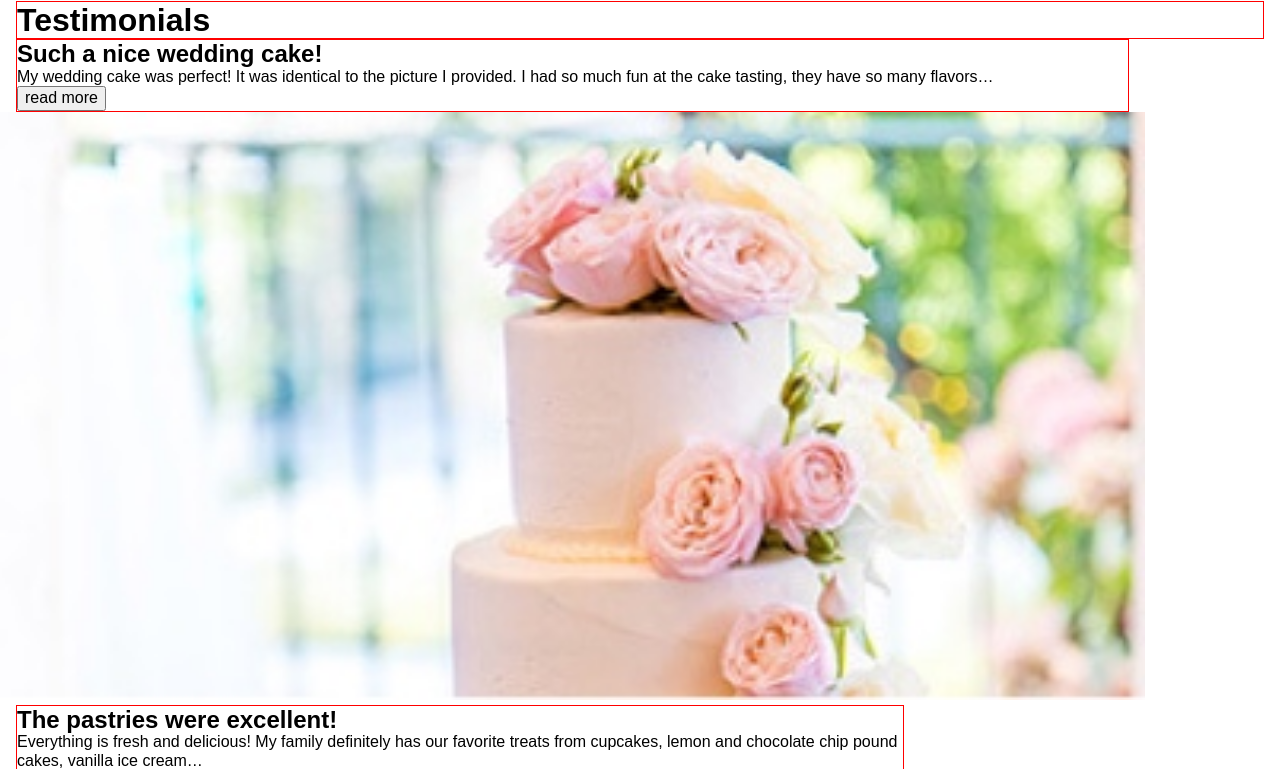
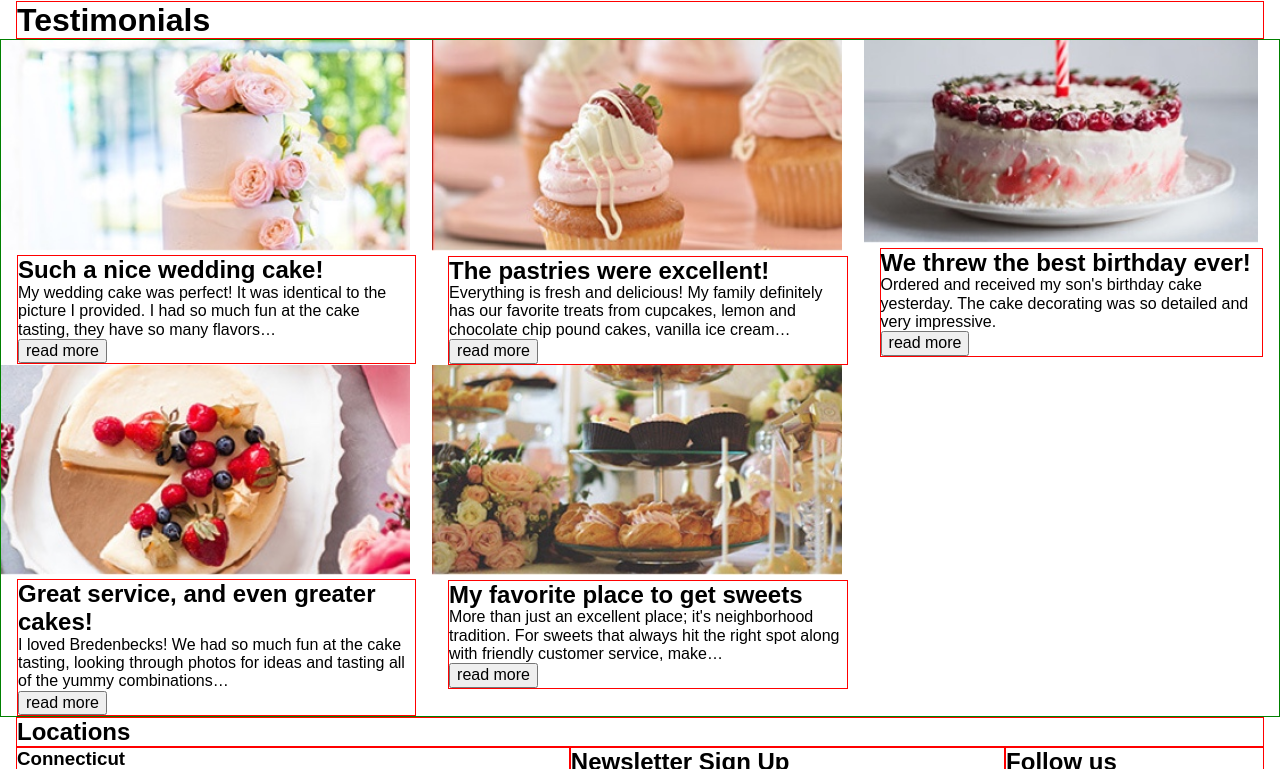
Before and after one commit to sdb329/Balsamo-web-2, a plain HTML site: page deploy/index.html in a window 1280 px wide. Shown: the part 1863-2632 px from the top of the page. Drawn offline with Linux system fonts and the light colour scheme.

Commit message:
testimonials troubleshooting

```diff
--- a/deploy/index.html
+++ b/deploy/index.html
@@ -124,13 +124,20 @@
         </div>
 
         <ul>
+
+
             <li>
-                <div id="img-1t">
+
+                <div>
                     <img src="img/testimonials/wedding-cake.jpg" alt="wedding cake">
                 </div>
+
+
                 <section>
                     <div class="test-content">
-                        <div id="1-test-0">
+
+
+                        <div>
                         <h2>Such a nice wedding cake!</h2>
                         <p>My wedding cake was perfect! It was identical to the picture I provided. I had so much fun at
                             the
@@ -138,21 +145,27 @@
                             tasting, they have so many flavors…</p>
                         <button>read more</button>
                     </div>
+
+
                 </div>
                 </section>
 
+            </li>
 
 
-            </li>
+
 
             <li>
-                <div id="img-2t">
+
+                <div>
                     <img src="img/testimonials/strawberry-cupcakes.jpg" alt="strawberry cupcakes">
                 </div>
 
                 <section>
                     <div class="test-content">
-                        <div id="2-test-0">
+
+
+                        <div>
                         <h2>The pastries were excellent!</h2>
                         <p>Everything is fresh and delicious! My family definitely has our favorite treats from
                             cupcakes,
@@ -160,46 +173,32 @@
                             and
                             chocolate chip pound cakes, vanilla ice cream…</p>
                         <button>read more</button>
-                    </div></div>
+                    </div>
+
+                </div>
                 </section>
-
-
-
             </li>
 
             <li>
+
                 <div id="img-3t">
                     <img src="img/testimonials/birthday-cake.jpg" alt="birthday cake">
                 </div>
+
                 <section>
                     <div class="test-content">
-                        <div id="3-test-0">
+
+
+                        <div>
                         <h2>We threw the best birthday ever!</h2>
                         <p>Ordered and received my son's birthday cake yesterday. The cake decorating was so detailed
                             and
                             very
                             impressive.</p>
                         <button>read more</button>
-                    </div></div>
-                </section>
+                    </div>
 
-
-            </li>
-
-            <li>
-                <div id="img-4t">
-                    <img src="img/testimonials/fruit-cake.jpg" alt="fruit cake">
                 </div>
-                <section>
-                    <div class="test-content">
-                        <div id="4-test-0">
-                        <h2>Great service, and even greater cakes!</h2>
-                        <p>I loved Bredenbecks! We had so much fun at the cake tasting, looking through photos for ideas
-                            and
-                            tasting
-                            all of the yummy combinations…</p>
-                        <button>read more</button>
-                    </div></div>
                 </section>
 
 
@@ -207,12 +206,38 @@
 
             <li>
 
-                <div id="img-5t">
+
+                <div>
+                    <img src="img/testimonials/fruit-cake.jpg" alt="fruit cake">
+                </div>
+                <section>
+
+
+                    <div class="test-content">
+                        <div>
+                        <h2>Great service, and even greater cakes!</h2>
+                        <p>I loved Bredenbecks! We had so much fun at the cake tasting, looking through photos for ideas
+                            and
+                            tasting
+                            all of the yummy combinations…</p>
+                        <button>read more</button>
+                    </div>
+
+                </div>
+            </section>
+            </li>
+
+            <li>
+
+                <div>
                     <img src="img/testimonials/cake-display.jpg" alt="cake display">
                 </div>
+
                 <section>
                     <div class="test-content">
-                        <div id="5-test-0">
+
+
+                        <div>
                         <h2>My favorite place to get sweets</h2>
                         <p>More than just an excellent place; it's neighborhood tradition. For sweets that always hit
                             the
@@ -220,11 +245,12 @@
                             spot
                             along with friendly customer service, make…</p>
                         <button>read more</button>
-                    </div></div>
+                    </div>
+
+                </div>
                 </section>
+            </li>
 
-
-            </li>
         </ul>
 
     </section>
--- a/dev/scss/sections/_testimonials.scss
+++ b/dev/scss/sections/_testimonials.scss
@@ -35,58 +35,96 @@
                 }
             }
 
+        }}
+     ul{
+         @include md{
+            display: grid;
+            grid-template-columns: auto auto;
+            border: 1px solid green;
+         }
+        li{
+            @include md{
+            img {
+                width: 95%
+            }}
         }
+     }
 
-        @include md {
-            li {
-                display: grid;
-                grid-template-columns: auto auto;
-                grid-template-areas:
-                    "t1 t2"
-                    "img1 img2"
-                    "t3 t4"
-                    "img3 img4"
-                    "t5 t5"
-                    "img5 img5";
-            }
+     ul{
+        @include lg{
+           display: grid;
+           grid-template-columns: auto auto auto;
+           border: 1px solid green;
         }
+        .test-content {
+            @include lg{
+            grid-area: test;
+            border: 1px solid red;
+        }}
+       li{
+           @include lg{
+           img {
+               width: 95%
+           }}
+       }
+    }
 
 
-                #img-1t{
-                    @include md {
-                        grid-area: img1;
-                    }
-                }
+    }
 
 
 
-                #img-2t{
-                    @include md {
-                        grid-area: img2;
-                    }
-                }
+
+    //     @include md {
+    //         li {
+    //             display: grid;
+    //             grid-template-columns: auto auto;
+    //             grid-template-areas:
+    //                 "t1 t2"
+    //                 "img1 img2"
+    //                 "t3 t4"
+    //                 "img3 img4"
+    //                 "t5 t5"
+    //                 "img5 img5";
+    //         }
+    //     }
+
+
+    //             #img-1t{
+    //                 @include md {
+    //                     grid-area: img1;
+    //                 }
+    //             }
 
 
 
-                #img-3t{
-                    @include md {
-                        grid-area: img3;
-                    }
-                }
+    //             #img-2t{
+    //                 @include md {
+    //                     grid-area: img2;
+    //                 }
+    //             }
 
 
 
-                #img-4t{
-                    @include md {
-                        grid-area: img4;
-                    }
-                }
+    //             #img-3t{
+    //                 @include md {
+    //                     grid-area: img3;
+    //                 }
+    //             }
 
 
-                #img-5t{
-                    @include md {
-                        grid-area: img5;
-                    }
-                }
-        }
-    }
+
+    //             #img-4t{
+    //                 @include md {
+    //                     grid-area: img4;
+    //                 }
+    //             }
+
+
+    //             #img-5t{
+    //                 @include md {
+    //                     grid-area: img5;
+    //                 }
+    //             }
+    //     }
+    // }
```
Also changed, not shown: deploy/css/styles.css, 1 other file.
